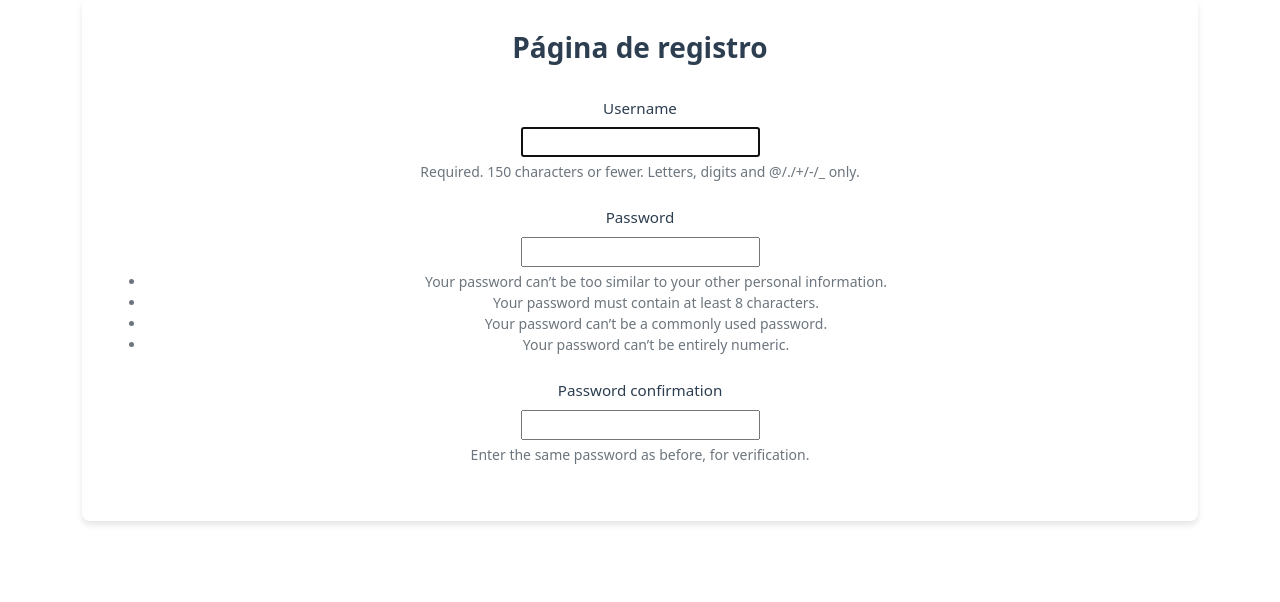
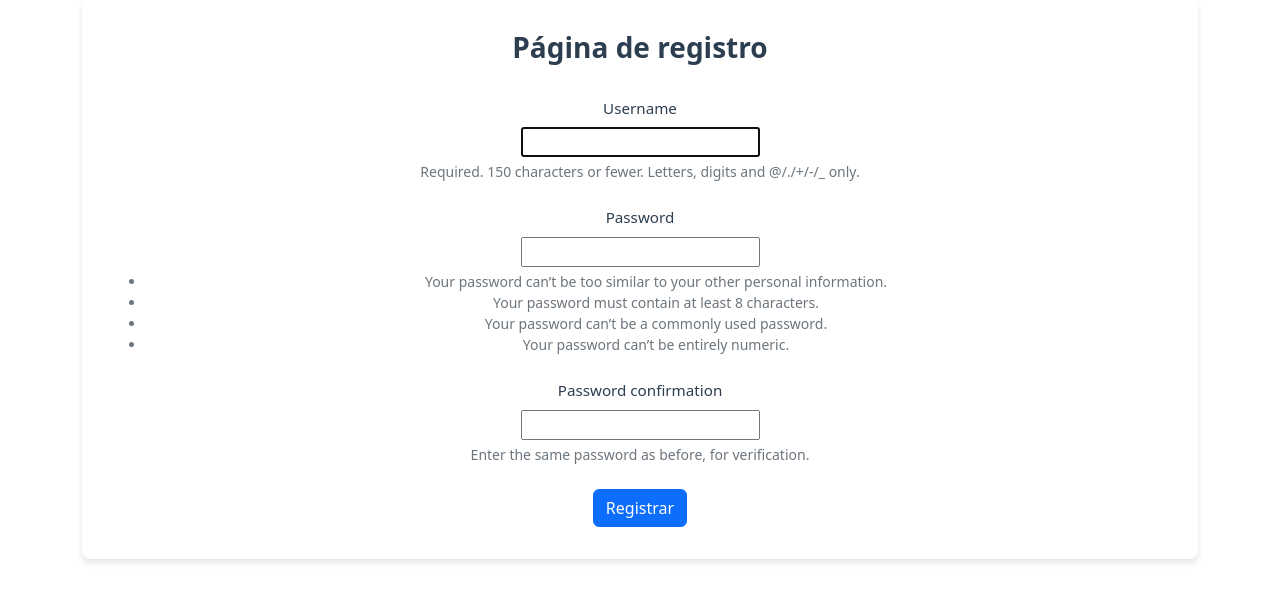
Before and after one commit to jmal93/ProgWeb-Trabalho1, a Django app: page /accounts/signup in a window 1280 px wide. Shown: the part 58-660 px from the top of the page. Run offline with Django 5.2, Linux system fonts and the light colour scheme.

Commit message:
Botão para registro do usuário

```diff
--- a/biblioteca/templates/registration/registro.html
+++ b/biblioteca/templates/registration/registro.html
@@ -26,6 +26,10 @@
         {% endfor %}
       </div>
       {% endfor %}
+
+      <div class="form-text-center">
+        <button type="submit" class="btn btn-primary">Registrar</button>
+      </div>
     </form>
   </div>
 </div>
```
